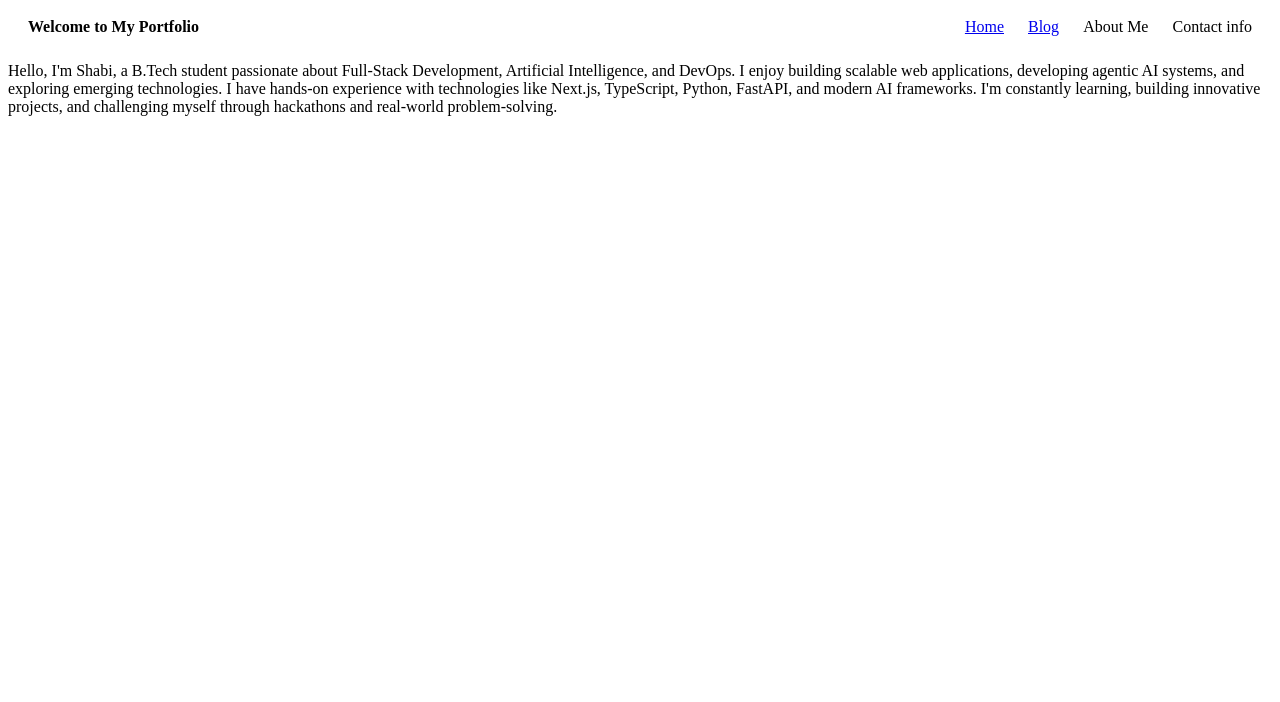
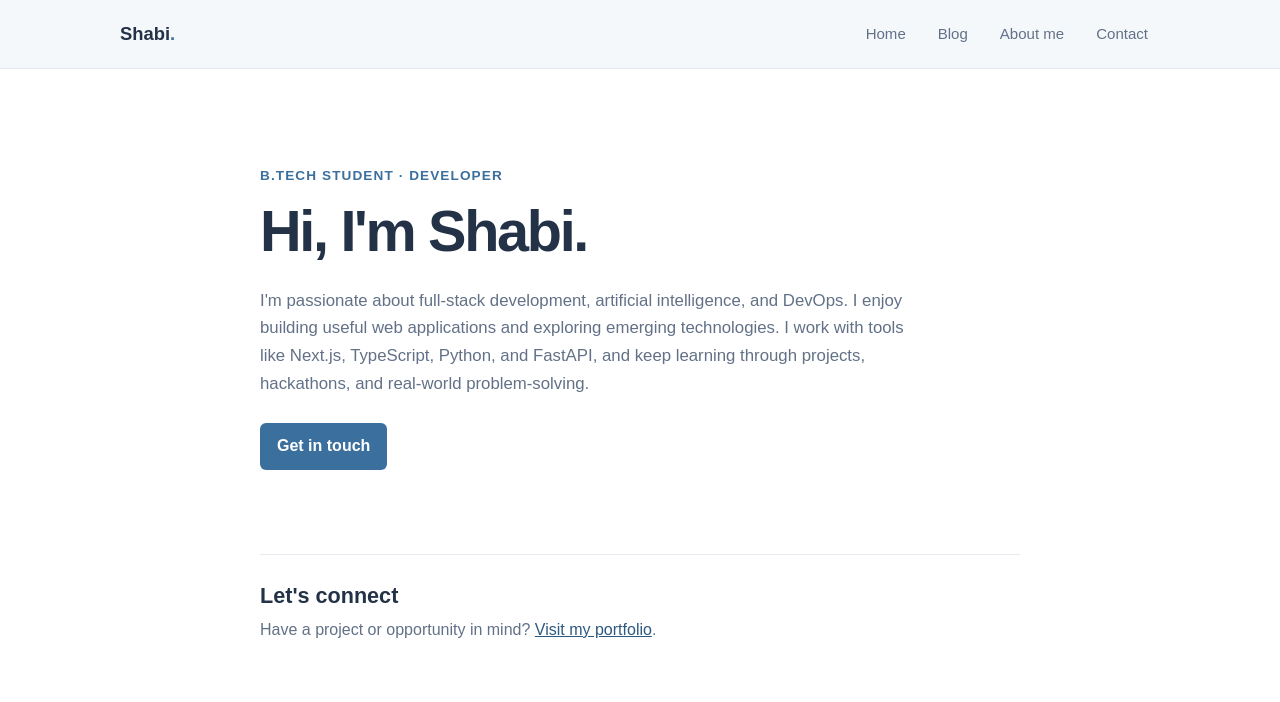
Before and after one commit to shabi-2-2/Github_practical_test, a plain HTML site: page index.html in a window 1280 px wide. Drawn offline with Linux system fonts and the light colour scheme.

Commit message:
Refactor index.html and style.css after merging issue

```diff
--- a/index.html
+++ b/index.html
@@ -1,32 +1,44 @@
 <!DOCTYPE html>
 <html lang="en">
 <head>
-  <link rel="stylesheet" href="style.css">
   <meta charset="UTF-8">
   <meta name="viewport" content="width=device-width, initial-scale=1.0">
-  <title>My Website</title>
+  <meta name="description" content="Shabi's portfolio: full-stack development, AI, and DevOps.">
+  <title>Shabi | Portfolio</title>
+  <link rel="stylesheet" href="style.css">
 </head>
 <body>
-  <nav class="navbar">
-    <div class="title">
-      <p>Welcome to My Portfolio</p>
-    </div>
-    <div class="nav-links">
-      <a href="https://shabi01.vercel.app/">Home</a>
-      <a href="https://shabi01.vercel.app/blog">Blog</a>
-      <p>About Me</p>
-      <p>Contact info</p>
+  <header class="site-header" id="home">
+    <nav class="navbar" aria-label="Main navigation">
+      <a class="brand" href="#home">Shabi<span>.</span></a>
+      <div class="nav-links">
+        <a href="https://shabi01.vercel.app/">Home</a>
+        <a href="https://shabi01.vercel.app/blog">Blog</a>
+        <a href="#about">About me</a>
+        <a href="#contact">Contact</a>
+      </div>
+    </nav>
+  </header>
 
-    </div>
-  </nav>
-<div>
-    <p>Hello, I'm Shabi, a B.Tech student passionate about Full-Stack Development, Artificial Intelligence, and
-      DevOps. I enjoy building scalable web applications, developing agentic AI systems, and exploring emerging
-      technologies. I have hands-on experience with technologies like Next.js, TypeScript, Python, FastAPI, and modern
-      AI frameworks. I'm constantly learning, building innovative projects, and challenging myself through hackathons
-      and real-world problem-solving.</p>
-  </div>
+  <main>
+    <section class="intro" id="about">
+      <p class="eyebrow">B.Tech student · Developer</p>
+      <h1>Hi, I'm Shabi.</h1>
+      <p class="intro-copy">
+        I'm passionate about full-stack development, artificial intelligence, and DevOps.
+        I enjoy building useful web applications and exploring emerging technologies.
+        I work with tools like Next.js, TypeScript, Python, and FastAPI, and keep learning
+        through projects, hackathons, and real-world problem-solving.
+      </p>
+      <a class="contact-button" href="#contact">Get in touch</a>
+    </section>
+
+    <section class="contact" id="contact" aria-label="Contact">
+      <h2>Let's connect</h2>
+      <p>Have a project or opportunity in mind? <a href="https://shabi01.vercel.app/">Visit my portfolio</a>.</p>
+    </section>
+  </main>
+
   <script src="script.js"></script>
 </body>
-
 </html>
--- a/style.css
+++ b/style.css
@@ -1,23 +1,169 @@
+:root {
+  color-scheme: light;
+  --ink: #243247;
+  --muted: #627187;
+  --accent: #3b6f9e;
+  --accent-dark: #2d587f;
+  --line: #e5eaf0;
+  --surface: #ffffff;
+  --soft: #f5f8fb;
+}
+
+* {
+  box-sizing: border-box;
+}
+
+html {
+  scroll-behavior: smooth;
+}
+
+body {
+  margin: 0;
+  background: var(--surface);
+  color: var(--ink);
+  font-family: Arial, Helvetica, sans-serif;
+  line-height: 1.65;
+}
+
+.site-header {
+  background: var(--soft);
+  border-bottom: 1px solid var(--line);
+}
+
 .navbar {
-
+  width: min(100% - 40px, 1040px);
+  min-height: 68px;
+  margin: 0 auto;
   display: flex;
   align-items: center;
   justify-content: space-between;
   gap: 24px;
-  padding: 10px 20px;
 }
 
-.title p {
-  margin: 0;
-  font-weight: bold;
+.brand {
+  color: var(--ink);
+  font-size: 1.15rem;
+  font-weight: 700;
+  text-decoration: none;
+}
+
+.brand span {
+  color: var(--accent);
 }
 
 .nav-links {
   display: flex;
   align-items: center;
-  gap: 24px;
+  gap: 8px;
 }
 
-.nav-links p {
+.nav-links a {
+  padding: 8px 12px;
+  border-radius: 6px;
+  color: var(--muted);
+  font-size: 0.94rem;
+  text-decoration: none;
+  transition: background-color 150ms ease, color 150ms ease;
+}
+
+.nav-links a:hover,
+.nav-links a:focus-visible {
+  background: #e8eef5;
+  color: var(--accent-dark);
+}
+
+.intro,
+.contact {
+  width: min(100% - 40px, 760px);
+  margin: 0 auto;
+}
+
+.intro {
+  padding: 96px 0 84px;
+}
+
+.eyebrow {
+  margin: 0 0 10px;
+  color: var(--accent);
+  font-size: 0.85rem;
+  font-weight: 700;
+  letter-spacing: 0.08em;
+  text-transform: uppercase;
+}
+
+h1,
+h2 {
   margin: 0;
+  line-height: 1.2;
 }
+
+h1 {
+  font-size: clamp(2.4rem, 6vw, 3.6rem);
+  letter-spacing: -0.04em;
+}
+
+.intro-copy {
+  max-width: 660px;
+  margin: 20px 0 26px;
+  color: var(--muted);
+  font-size: 1.05rem;
+}
+
+.contact-button {
+  display: inline-block;
+  padding: 10px 17px;
+  border-radius: 6px;
+  background: var(--accent);
+  color: #fff;
+  font-weight: 700;
+  text-decoration: none;
+  transition: background-color 150ms ease;
+}
+
+.contact-button:hover,
+.contact-button:focus-visible {
+  background: var(--accent-dark);
+}
+
+.contact {
+  padding: 28px 0 56px;
+  border-top: 1px solid var(--line);
+}
+
+.contact h2 {
+  font-size: 1.35rem;
+}
+
+.contact p {
+  margin: 8px 0 0;
+  color: var(--muted);
+}
+
+.contact a {
+  color: var(--accent-dark);
+}
+
+@media (max-width: 560px) {
+  .navbar {
+    width: min(100% - 32px, 1040px);
+    min-height: auto;
+    align-items: flex-start;
+    flex-direction: column;
+    gap: 10px;
+    padding: 16px 0 12px;
+  }
+
+  .nav-links {
+    width: 100%;
+    flex-wrap: wrap;
+    gap: 2px;
+  }
+
+  .nav-links a {
+    padding: 7px 9px;
+  }
+
+  .intro {
+    padding: 64px 0;
+  }
+}
```
